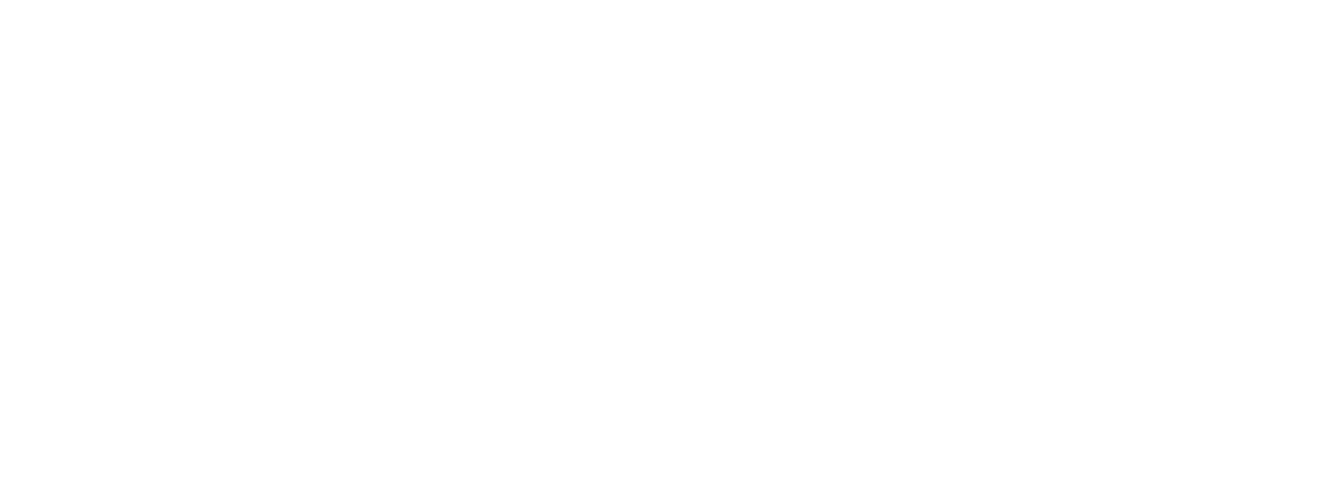
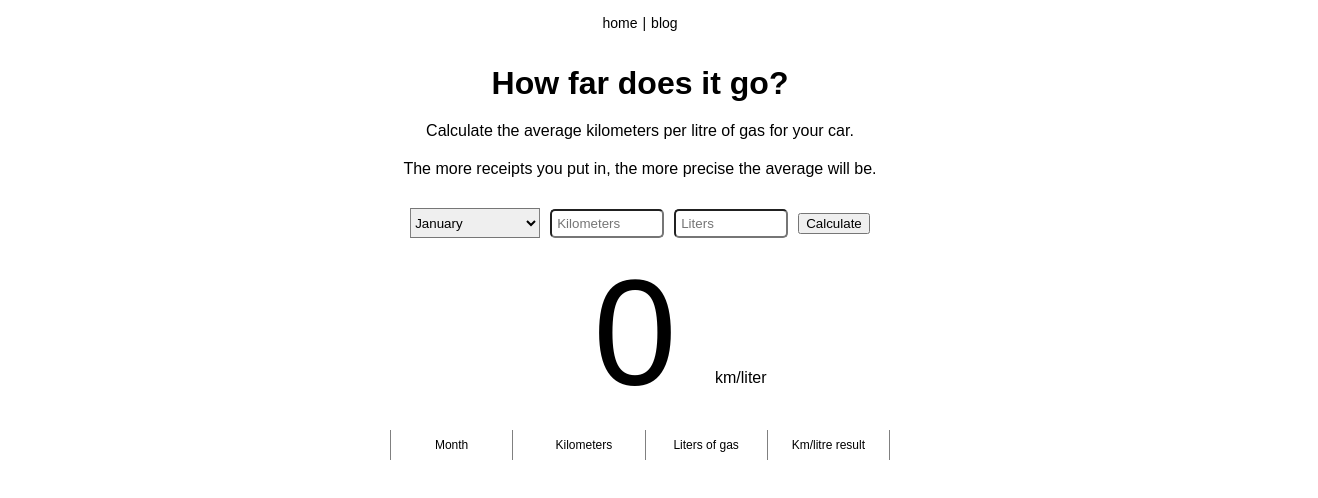
Before and after one commit to katrinegitz/100daysofprogramming, a plain HTML site: page day23/home.html in a window 1280 px wide. Shown: the whole page, 1318 px wide, since content can reach past the window. Drawn offline with nearby package versions, Linux system fonts and the light colour scheme; a web font is replaced by a local one.

Commit message:
added day 23 and 24

```diff
--- a/day23/home.html
+++ b/day23/home.html
@@ -0,0 +1,142 @@
+<!-- Copy from here for every page -->
+<!DOCTYPE html>
+<html>
+<head profile="http://www.w3.org/2005/10/profile">
+    <link rel="stylesheet" type="text/css" href="style.css">
+    <script src="https://ajax.googleapis.com/ajax/libs/jquery/1.12.0/jquery.min.js"></script>
+    <link href='https://fonts.googleapis.com/css?family=Droid+Sans|Titillium+Web|Fira+Sans|Catamaran' rel='stylesheet' type='text/css'>
+
+    <title>How far does it go?</title>
+</head>
+<body>
+    <div id="header-container">
+        <div><a href="../index.html" target="_blank">home</a></div>
+        <div>|</div>
+        <div><a href="https://100daysofprogramming.wordpress.com/" target="_blank">blog</a></div>
+    </div>
+    <div id="container">
+<!-- Until here -->
+        <div id="header">
+            <h1>How far does it go?</h1>
+            <p>Calculate the average kilometers per litre of gas for your car.</p>
+            <p>The more receipts you put in, the more precise the average will be.</p>
+        </div>
+        <div id="input-container">
+            <select id='month'>
+                <option selected>January</option>
+                <option>February</option>
+                <option>March</option>
+                <option>April</option>
+                <option>May</option>
+                <option>June</option>
+                <option>July</option>
+                <option>August</option>
+                <option>September</option>
+                <option>October</option>
+                <option>November</option>
+                <option>December</option>
+            </select>
+            <input type="number" placeholder="Kilometers" id="kilometer-input"/>
+            <input type="number" placeholder="Liters" id="liter-input"/>
+            <button>Calculate</button>
+        </div>
+        <div id="result-container">
+            <div id="result">0</div>
+            <div id="km-container">
+                <p>km/liter</p>
+            </div>
+        </div>
+        <div id="entry-explain-container">
+            <p id="month">Month</p>
+            <p id="kilometers">Kilometers</p>
+            <p id="liters">Liters of gas</p>
+            <p id="entry-result">Km/litre result</p>
+        </div>
+        <div id="entry-container">
+            <!-- Here goes the objects from the array
+                <div class="entry">
+                    <p class="month">September</p>
+                    <p class="kilometers">756,58</p>
+                    <p class="liters">45,78</p>
+                    <p class="entry-result">25,65</p>
+                </div>
+            -->
+        </div>
+    </div>
+<script>
+
+    var entryArray = [
+        // {
+        //     month: 'September',
+        //     kilometer: 700,
+        //     liter: 45,
+        // },
+        // {
+        //     month: 'April',
+        //     kilometer: 500,
+        //     liter: 25,
+        // },
+        // {
+        //     month: 'May',
+        //     kilometer: 800,
+        //     liter: 50,
+        // }
+    ];
+
+    function updateHTML() {
+        var html = '';
+        var sumOfResults = 0;
+
+        for (var i = 0; i < entryArray.length; i++) {
+            var entryElement = entryArray[i];
+
+            var entryResult = entryElement.kilometer/entryElement.liter;
+
+            var entryElementHTML = '<div class="entry">'+
+            '<p class="month">' + entryElement.month + '</p>'+
+            '<p class="kilometers">' + entryElement.kilometer + '</p>'+
+            '<p class="liters">' + entryElement.liter + '</p>'+
+            '<p class="entry-result">' + entryResult.toFixed(1) + '</p>'+
+            '</div>'
+
+            html += entryElementHTML;
+            sumOfResults += entryResult;
+        }
+        $('#entry-container').html(html);
+
+        if(entryArray.length > 0) {
+            $('#result').html( (sumOfResults/entryArray.length).toFixed(0) );
+        } else {
+            return;
+        }
+
+    }
+    updateHTML();
+
+    $('button').on('click', function() {
+        var month = $('#month').val();
+        var kilometers = $('#kilometer-input').val();
+        var liters = $('#liter-input').val();
+
+        if(kilometers > 0 && liters > 0) {
+            entryArray.unshift(
+                {
+                    month: month,
+                    kilometer: kilometers,
+                    liter: liters
+                }
+            );
+
+            updateHTML();
+
+            $('#kilometer-input').val('').focus();
+            $('#liter-input').val('');
+
+        } else {
+            alert('Please put some numbers in all the fields, dumbass.');
+        }
+    })
+
+</script>
+</body>
+</html>
--- a/day23/style.css
+++ b/day23/style.css
@@ -0,0 +1,165 @@
+/* Following styles are for every page in the 100 day project */
+body {
+    width: 100%;
+    display: flex;
+    flex-direction: column;
+    margin: 0 0 0 0;
+}
+#header-container {
+    display: flex;
+    align-self: center;
+    height: 40px;
+    padding-top: 15px;
+    color: black;
+    font-family: sans-serif;
+    font-size: 14px;
+}
+#header-container a {
+    color: black;
+}
+#header-container div {
+    margin-right: 5px;
+}
+#header-container div:last-child {
+    margin-right: 0px;
+}
+a {
+    text-decoration: none;
+}
+#container {
+    width: 100%;
+    font-family: 'Droid Sans', sans-serif;
+    display: flex;
+    flex-direction: column;
+    align-items: center;
+}
+/* end of the styles for all pages */
+#header {
+    width: 100%;
+    display: flex;
+    flex-direction: column;
+    align-items: center;
+}
+#header p {
+    margin: 0;
+    margin-bottom: 20px;
+}
+h1 {
+    margin-bottom: 20px;
+    margin-top: 10px;
+}
+#input-container {
+    width: 100%;
+    display: flex;
+    align-items: center;
+    justify-content: center;
+    margin-top: 10px;
+    margin-bottom: 10px;
+}
+input {
+    width: 100px;
+    height: 15px;
+    margin-right: 10px;
+    border-radius: 5px;
+    padding: 5px;
+}
+#result-container {
+    width: 100%;
+    display: flex;
+    justify-content: center;
+    margin-top: 10px;
+    margin-bottom: 10px;
+    margin-right: -75px;
+}
+#km-container {
+    position: relative;
+    width: 80px;
+    height: 50px;
+    align-self: flex-end;
+    margin-left: 5px;
+    margin-bottom: 5px;
+}
+#km-container p {
+    position: absolute;
+    bottom: 0;
+    background-color: white;
+}
+#result {
+    height: 150px;
+    width: 150px;
+    font-size: 150px;
+    display: flex;
+    justify-content: center;
+    align-items: center;
+}
+#entry-explain-container {
+    width: 500px;
+    display: flex;
+    flex-direction: row;
+    font-size: 12px;
+}
+#month {
+    width: 130px;
+    height: 30px;
+    border-right: 1px solid grey;
+    border-left: 1px solid grey;
+    display: flex;
+    justify-content: center;
+    align-items: center;
+    margin-right: 10px;
+}
+#kilometers {
+    width: 130px;
+    height: 30px;
+    border-right: 1px solid grey;
+    display: flex;
+    justify-content: center;
+    align-items: center;
+    text-align: center;
+}
+#liters {
+    width: 130px;
+    height: 30px;
+    border-right: 1px solid grey;
+    display: flex;
+    justify-content: center;
+    align-items: center;
+    text-align: center;
+}
+#entry-result {
+    width: 130px;
+    height: 30px;
+    border-right: 1px solid grey;
+    display: flex;
+    justify-content: center;
+    align-items: center;
+    text-align: center;
+}
+#entry-container {
+    width: 500px;
+    display: flex;
+    flex-direction: column;
+    justify-content: center;
+    font-size: 14px;
+    text-align: center;
+}
+.entry {
+    width: 500px;
+    height: 50px;
+    display: flex;
+    flex-direction: row;
+    border-bottom: 1px dotted grey;
+}
+.month {
+    width: 160px;
+}
+.kilometers {
+    background-color: white;
+    width: 130px;
+}
+.liters {
+    width: 130px;
+}
+.entry-result {
+    width: 130px;
+}
--- /dev/null
+++ b/day24/style.css
@@ -0,0 +1,36 @@
+/* Following styles are for every page in the 100 day project */
+body {
+    width: 100%;
+    display: flex;
+    flex-direction: column;
+    margin: 0 0 0 0;
+}
+#header-container {
+    display: flex;
+    align-self: center;
+    height: 40px;
+    padding-top: 15px;
+    color: black;
+    font-family: sans-serif;
+    font-size: 14px;
+}
+#header-container a {
+    color: black;
+}
+#header-container div {
+    margin-right: 5px;
+}
+#header-container div:last-child {
+    margin-right: 0px;
+}
+a {
+    text-decoration: none;
+}
+#container {
+    width: 100%;
+    font-family: 'Droid Sans', sans-serif;
+    display: flex;
+    flex-direction: column;
+    align-items: center;
+}
+/* end of the styles for all pages */
```
Also changed, not shown: day24/home.html (added, +18 -0 lines), index.html (+4 -2 lines).
